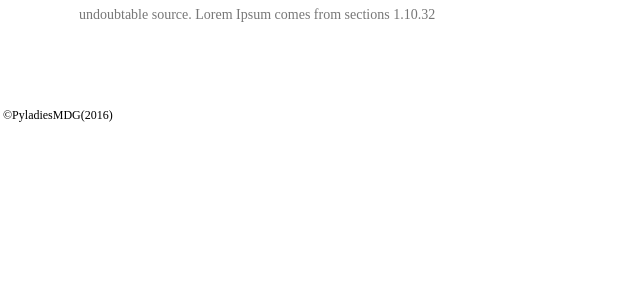
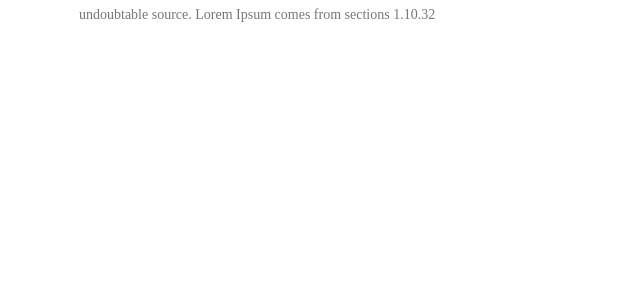
Before and after one commit to anjaniacatus/pyladiesmdg, a Flask app: page /activities in a window 1280 px wide. Shown: the part 435-735 px from the top of the page, without its empty margins (0-640 px from the left). Run offline with Flask 2, Linux system fonts and the light colour scheme; some libraries are stand-ins or nearby versions; some web fonts are replaced.

Commit message:
footer to be reviewed

```diff
--- a/templates/templates.html
+++ b/templates/templates.html
@@ -58,7 +58,6 @@
         <div id="footer" >
             <table>
               <tr>
-                  <td>&copy;PyladiesMDG(2016) </td>
              </tr>
             </table>
     </div>
```
